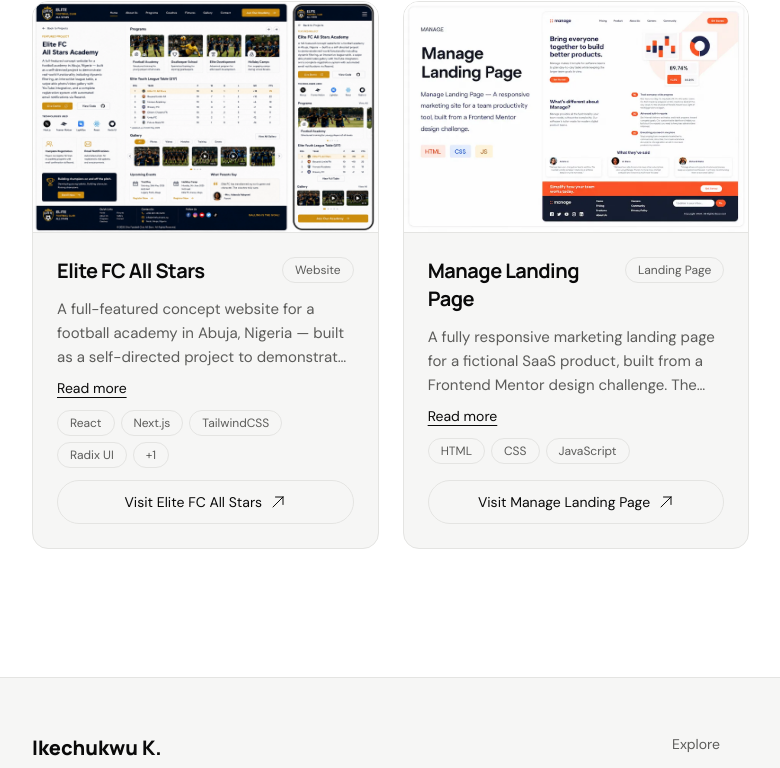
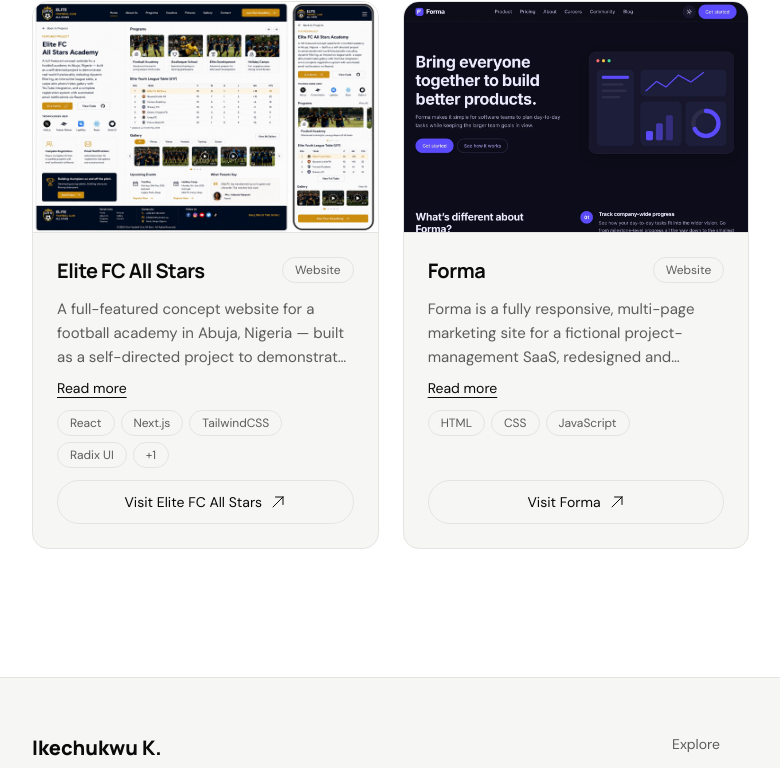
Before and after one commit to Aikaykalu17/portfolio, a React (Vite) app: page /projects in a window 1280 px wide. Shown: the part 1467-2235 px from the top of the page, without its empty margins (64-844 px from the left). Built offline with nearby package versions, Linux system fonts and the light colour scheme.

Commit message:
Intial commit

```diff
--- a/src/data/projects.js
+++ b/src/data/projects.js
@@ -4,7 +4,7 @@ import productCart from "../assets/productCart.webp";
 import weatherMockup from "../assets/weatherMockup.webp";
 import ageCalculator from "../assets/ageCalculator.webp";
 import eliteMockup from "../assets/eliteMockup.webp";
-import ManageLanding from "../assets/ManageLanding.webp";
+import forma from "../assets/forma.webp";
 import goalLineTurfMockup from "../assets/goalLineTurfMockup.webp";
 
 export const projects = [
@@ -96,12 +96,12 @@ export const projects = [
   },
   {
     id: 8,
-    title: "Manage Landing Page",
-    category: "Landing Page",
-    image: ManageLanding,
-    link: "https://manage-landing-webpage.netlify.app/",
+    title: "Forma",
+    category: "Website",
+    image: forma,
+    link: "https://forma-site-snowy.vercel.app/",
     description:
-      "A fully responsive marketing landing page for a fictional SaaS product, built from a Frontend Mentor design challenge. The page follows a standard conversion-focused structure: a hero with headline and primary CTA, a three-part feature section explaining the product's value, a testimonial carousel for social proof, a closing call-to-action banner, and a footer with a newsletter signup. The build focuses on translating a design spec into pixel-accurate layout across breakpoints. Key pieces include a custom testimonial slider with arrow navigation and looping behaviour, a hamburger menu with an overlay for mobile, and form validation on the newsletter input that surfaces an inline error state for invalid emails.",
+      "Forma is a fully responsive, multi-page marketing site for a fictional project-management SaaS, redesigned and rebranded from an earlier Frontend Mentor landing page challenge. It follows a conversion-focused structure, with a hero and primary call to action, a three-part feature section, a testimonial carousel, a closing call-to-action banner, and a footer with a newsletter signup, plus Product, Pricing, About, Careers, Community, Blog, Contact and Privacy pages that share a single header and footer. The site supports dark and light mode, following the visitor's system setting, remembering their choice and applying it before the page paints to avoid a flash. The testimonial slider is built on native CSS scroll-snap for smooth swipe and trackpad scrolling, with looping arrow buttons, dot navigation and keyboard support, and the sticky navbar includes a clickable logo and a hamburger menu that opens an accessible dropdown panel. The newsletter and contact forms validate input and show inline error messages for empty or invalid emails, while accessibility and performance get attention through semantic HTML, a skip link, visible focus styles, ARIA labels, reduced-motion support, a system font stack, inline SVG and lazy-loaded images. Built with HTML, CSS and vanilla JavaScript.",
     tech: ["HTML", "CSS", "JavaScript"],
   },
 ];
```
Also changed, not shown: src/assets/forma.webp (added).
